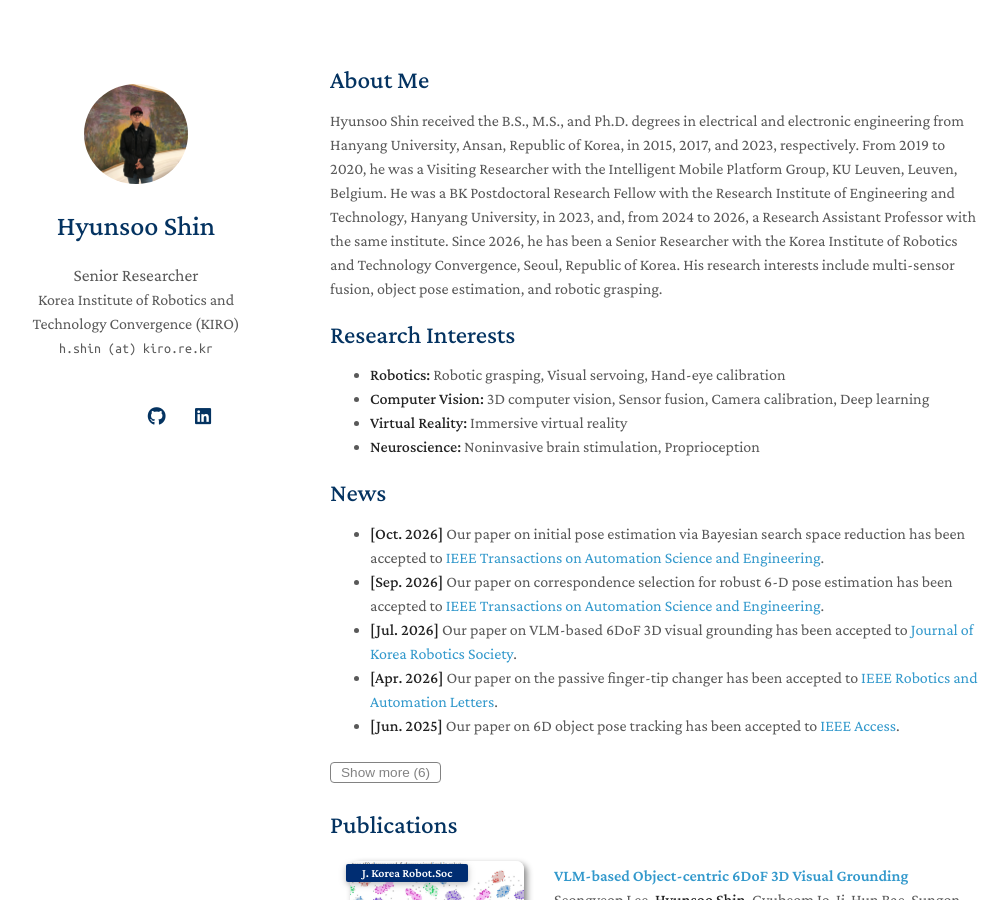
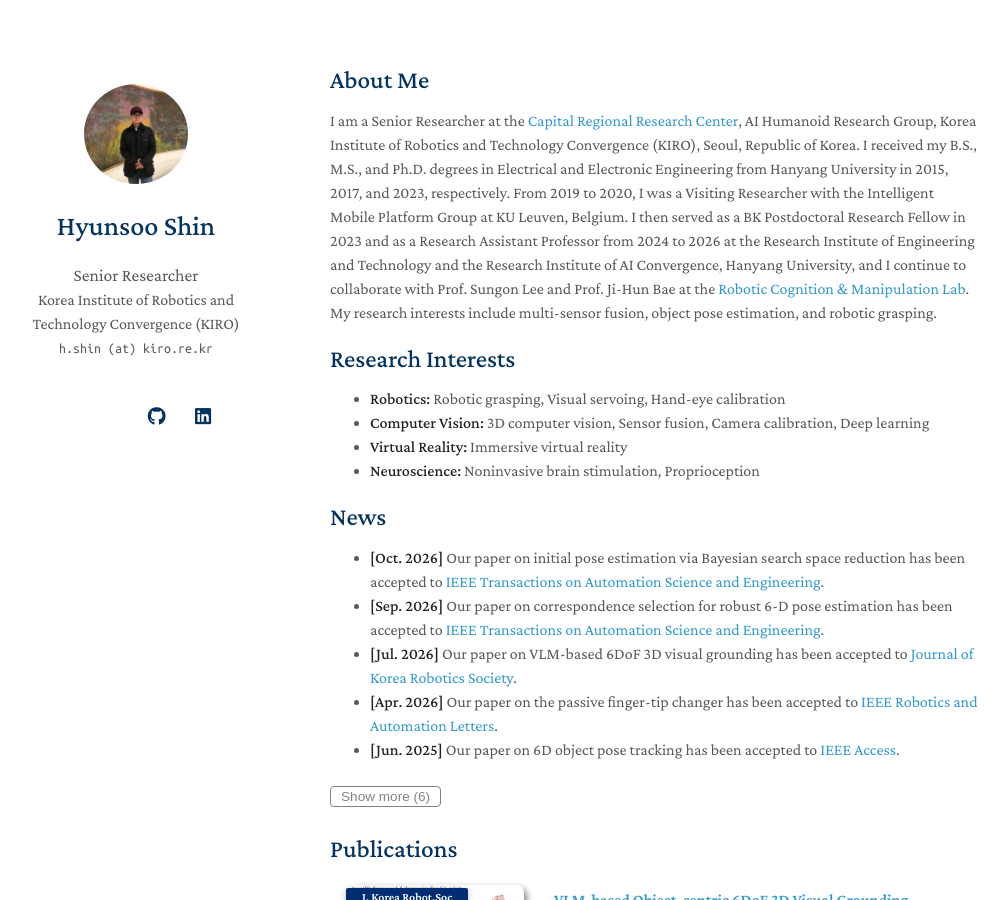
Before and after one commit to hyuns2316/hyuns2316.github.io, a Jekyll site: the page built from index.md, in a window 1280 px wide and 900 px high. Shown: the whole window, without its empty margins (140-1148 px from the left). Built offline with Jekyll 4.4.1, drawn with Linux system fonts in a browser that asks for light colours; a style sheet for code colours, icons or effects is not loaded; our own code applies the rules of GitHub Pages for plain Markdown files.

Commit message:
Update About Me with combined bio and lab collaboration
Co-Authored-By: Claude Opus 5.5 <noreply@anthropic.com>
Claude-Session: https://claude.ai/code/session_019bbF7jPReiJBnL74jMtxTz

```diff
--- a/index.md
+++ b/index.md
@@ -4,7 +4,7 @@ layout: homepage
 
 ## About Me
 
-Hyunsoo Shin received the B.S., M.S., and Ph.D. degrees in electrical and electronic engineering from Hanyang University, Ansan, Republic of Korea, in 2015, 2017, and 2023, respectively. From 2019 to 2020, he was a Visiting Researcher with the Intelligent Mobile Platform Group, KU Leuven, Leuven, Belgium. He was a BK Postdoctoral Research Fellow with the Research Institute of Engineering and Technology, Hanyang University, in 2023, and, from 2024 to 2026, a Research Assistant Professor with the same institute. Since 2026, he has been a Senior Researcher with the Korea Institute of Robotics and Technology Convergence, Seoul, Republic of Korea. His research interests include multi-sensor fusion, object pose estimation, and robotic grasping.
+I am a Senior Researcher at the [Capital Regional Research Center](https://www.kiro.re.kr/eng/abt/map4.asp), AI Humanoid Research Group, Korea Institute of Robotics and Technology Convergence (KIRO), Seoul, Republic of Korea. I received my B.S., M.S., and Ph.D. degrees in Electrical and Electronic Engineering from Hanyang University in 2015, 2017, and 2023, respectively. From 2019 to 2020, I was a Visiting Researcher with the Intelligent Mobile Platform Group at KU Leuven, Belgium. I then served as a BK Postdoctoral Research Fellow in 2023 and as a Research Assistant Professor from 2024 to 2026 at the Research Institute of Engineering and Technology and the Research Institute of AI Convergence, Hanyang University, and I continue to collaborate with Prof. Sungon Lee and Prof. Ji-Hun Bae at the [Robotic Cognition & Manipulation Lab](https://bmr.hanyang.ac.kr). My research interests include multi-sensor fusion, object pose estimation, and robotic grasping.
 
 ## Research Interests
 
```
